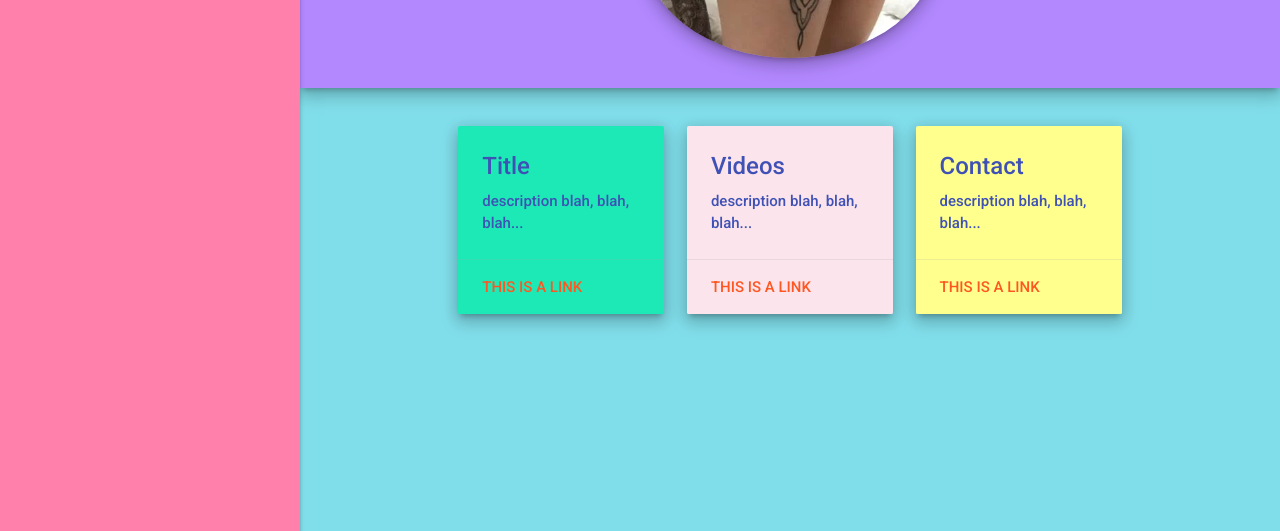
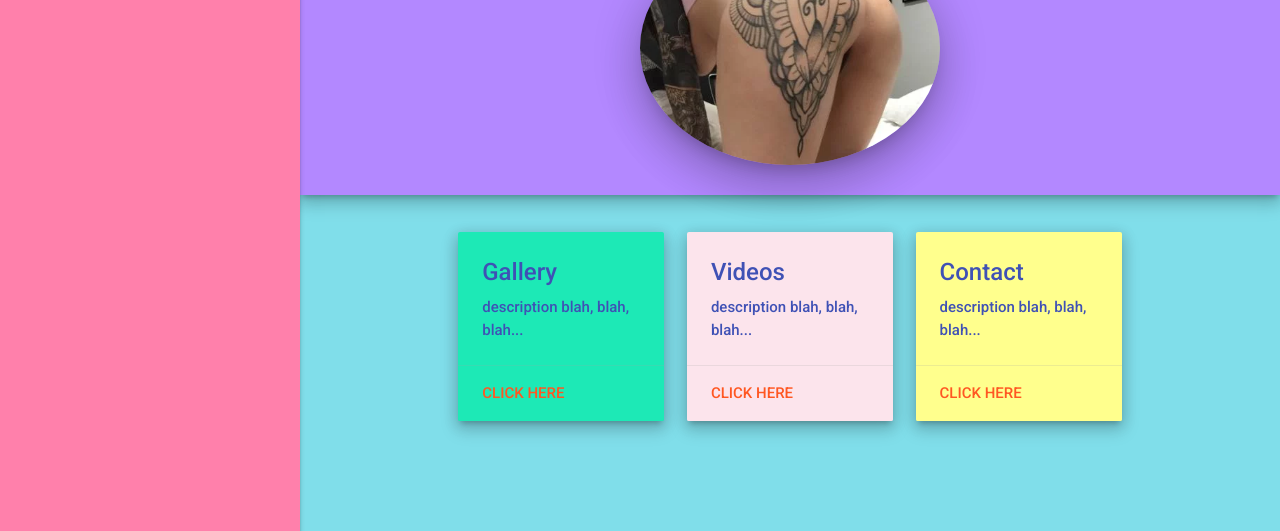
Before and after one commit to d-sav/d-sav.github.io, a plain HTML site: page index.html in a window 1280 px wide. Shown: the part 269-800 px from the top of the page. Drawn offline with nearby package versions, Linux system fonts and the light colour scheme; a web font is replaced by a local one.

Commit message:
one more

```diff
--- a/assets/css/style.css
+++ b/assets/css/style.css
@@ -31,7 +31,7 @@ nav {
 }
 .landing-img {
   width: 100%;
-  margin: 30px;
+  margin-bottom: 30px;
 }
 
 @media only screen and (max-width: 992px) {
--- a/index.html
+++ b/index.html
@@ -79,28 +79,32 @@
     <main>
 
         <div class="deep-purple accent-1 z-depth-3 landing">
+            <div class="flex-div">
+                <h1 class="codystar">D-Sav</h1>
+            </div>
             <div class="row flex-div img-container">
                 <img
-                    class="center circle responsive-img landing-img z-depth-3"
+                    class="center circle responsive-img landing-img z-depth-5"
                     src="assets/images/bum.jpg"
                 >
 
+            </div>
 
-            </div>
         </div>
         <div class="container landing">
             <div class="row">
                 <div class="col s12 m4">
                     <div class="card teal accent-3 z-depth-3">
                         <div class="card-content indigo-text">
-                            <span class="card-title">Title</span>
+                            <span class="card-title">Gallery</span>
                             <p>description blah, blah, blah...</p>
                         </div>
                         <div class="card-action">
                             <a
-                                href="#"
+                                href="javascript:;"
+                                onclick="$('.landing').hide();$('.contact').hide();$('.gallery').show();$('.videos').hide()"
                                 class="deep-orange-text"
-                            >This is a link</a>
+                            >Click here</a>
                         </div>
 
                     </div>
@@ -113,9 +117,10 @@
                         </div>
                         <div class="card-action">
                             <a
-                                href="#"
+                                href="javascript:;"
+                                onclick="$('.landing').hide();$('.contact').hide();$('.gallery').hide();$('.videos').show()"
                                 class="deep-orange-text"
-                            >This is a link</a>
+                            >Click here</a>
                         </div>
                     </div>
                 </div>
@@ -127,9 +132,10 @@
                         </div>
                         <div class="card-action">
                             <a
-                                href="#"
+                                href="javascript:;"
+                                onclick="$('.landing').hide();$('.contact').show();$('.gallery').hide();$('.videos').hide()"
                                 class="deep-orange-text"
-                            >This is a link</a>
+                            >Click here</a>
                         </div>
                     </div>
                 </div>
```
